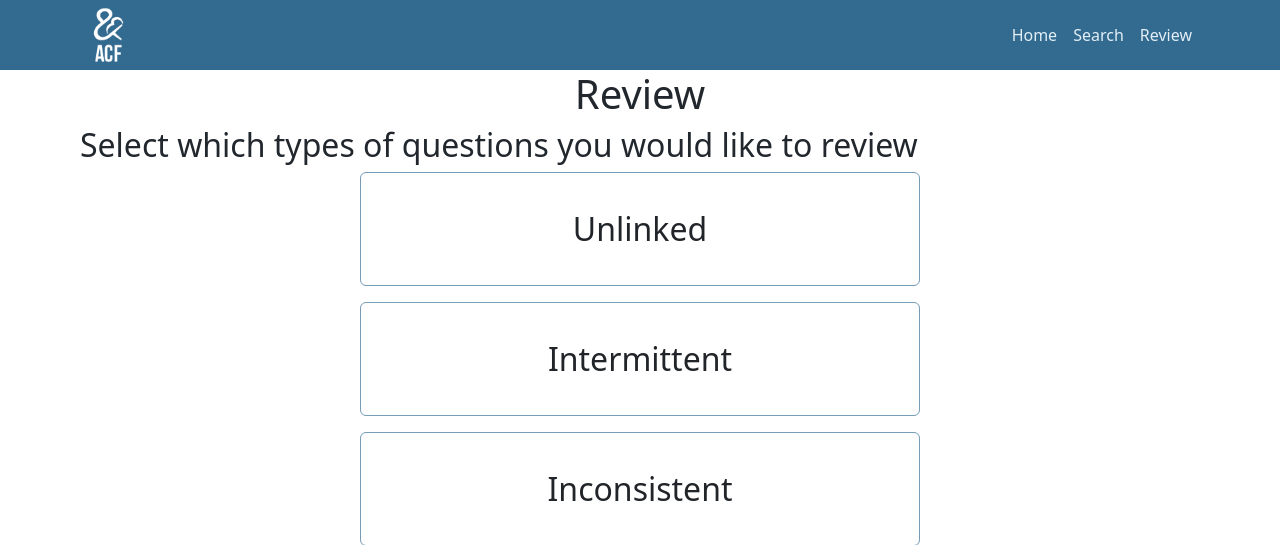
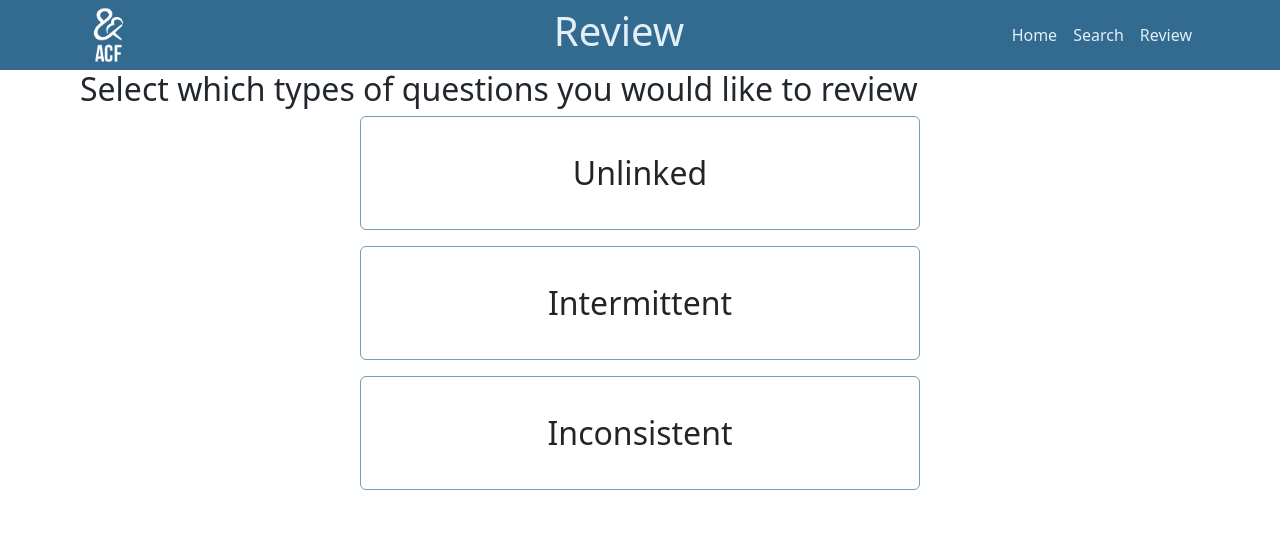
Before and after one commit to HHS/ACF-pir-data, a Flask app: page /review/ in a window 1280 px wide. Shown: the top 545 px of the page. Run offline with Flask 3, Linux system fonts and the light colour scheme; parts of the project's set-up code (start-up, migrations or seed data) failed here and were passed over; some libraries are stand-ins or nearby versions.

Commit message:
Move header into the navbar

```diff
--- a/PIR_Pipeline/src/pir_pipeline/dashboard/static/style.css
+++ b/PIR_Pipeline/src/pir_pipeline/dashboard/static/style.css
@@ -37,6 +37,10 @@ body {
 
 .navbar {
     padding: 0em 5em;
+}
+
+.navbar-title {
+    color: var(--light);
 }
 
 /* Table customization */
--- a/PIR_Pipeline/src/pir_pipeline/dashboard/templates/base.html
+++ b/PIR_Pipeline/src/pir_pipeline/dashboard/templates/base.html
@@ -17,6 +17,11 @@
                     <span class="navbar-toggler-icon"></span>
                 </button>
             </div>
+            <div class="container-fluid">
+                <header class="navbar-title">
+                    {% block header %}{% endblock %}
+                </header>
+            </div>
             <div class="collapse navbar-collapse" id="navbarNav">
                 <ul class="navbar-nav">
                     <li class="nav-item">
@@ -31,11 +36,6 @@
                 </ul>
             </div>
         </nav>
-        <section class="header">
-            <header>
-                {% block header %}{% endblock %}
-            </header>
-        </section>
         <section class="content" id="{{ section_id }}">
             {% for message in get_flashed_messages() %}
                 <div class="flash">{{ message }}</div>
```
